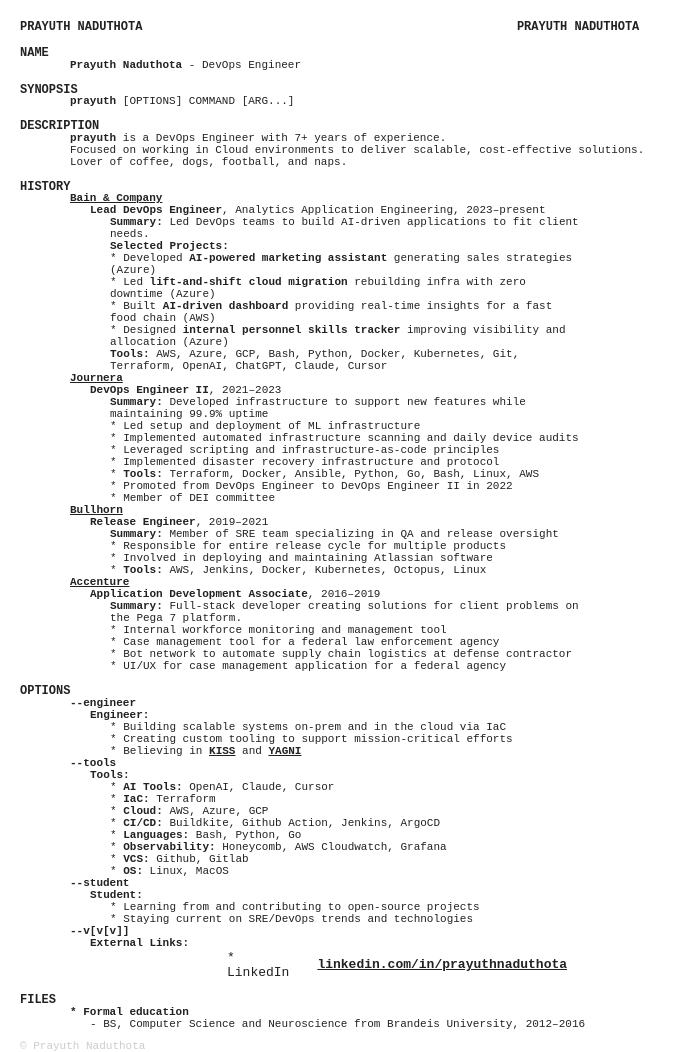
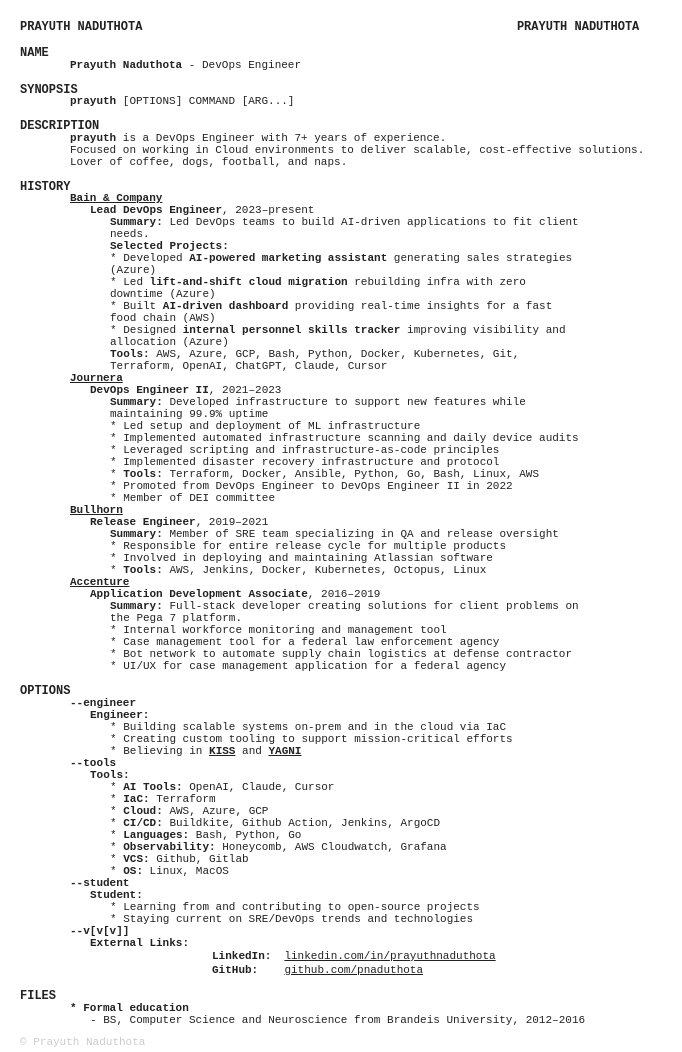
Before and after one commit to pnaduthota/pnaduthota.github.io, a plain HTML site: page index.html in a window 1280 px wide. Shown: the whole page, without its empty margins (0-682 px from the left). Drawn offline with Linux system fonts and the light colour scheme.

Commit message:
nit: minor changes

```diff
--- a/index.html
+++ b/index.html
@@ -35,7 +35,7 @@ Lover of coffee, dogs, football, and naps.
 <h1>HISTORY</h1>
 
 <p class="subtext bottomcut"><a href="https://www.bain.com/"><b>Bain & Company</b></a></p>
-<p class="doublesubtext"><b>Lead DevOps Engineer</b>, Analytics Application Engineering, 2023–present</p>
+<p class="doublesubtext"><b>Lead DevOps Engineer</b>, 2023–present</p>
 <p class="triplesubtext">
 <b>Summary:</b> Led DevOps teams to build AI-driven applications to fit client needs.<br>
 <b>Selected Projects:</b><br>
@@ -111,10 +111,18 @@ Lover of coffee, dogs, football, and naps.
 <p class="subtext"><b>--v[v[v]]</b></p>
 <p class="doublesubtext"><b>External Links:</b></p>
 <p class="triplesubtext">
-<table>
-<tr><td>* LinkedIn</td><td><a href="https://www.linkedin.com/in/prayuth-naduthota-90aa4b95/"><b>linkedin.com/in/prayuthnaduthota</b></a></td></tr>
+<table style="font-family: monospace; font-size: 11px; border-spacing: 1em 0;">
+  <tr>
+    <td style="vertical-align: top;"><b>LinkedIn:</b></td>
+    <td style="vertical-align: top;"><a href="https://www.linkedin.com/in/prayuth-naduthota-90aa4b95/">linkedin.com/in/prayuthnaduthota</a></td>
+  </tr>
+  <tr>
+    <td style="vertical-align: top;"><b>GitHub:</b></td>
+    <td style="vertical-align: top;"><a href="https://github.com/pnaduthota">github.com/pnaduthota</a></td>
+  </tr>
 </table>
 </p>
+
 
 <h1>FILES</h1>
 <p class="subtext bottomcut"><b>* Formal education</b></p>
```
